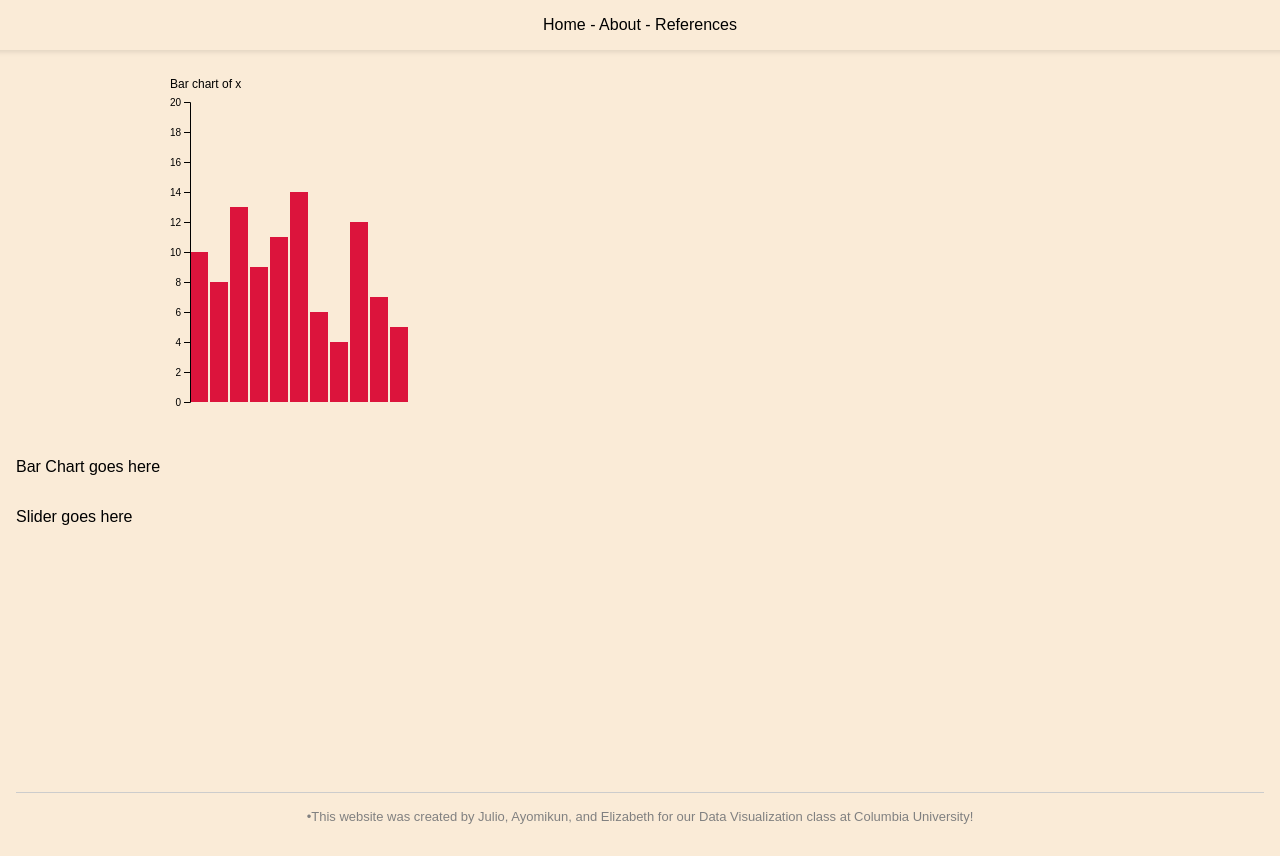
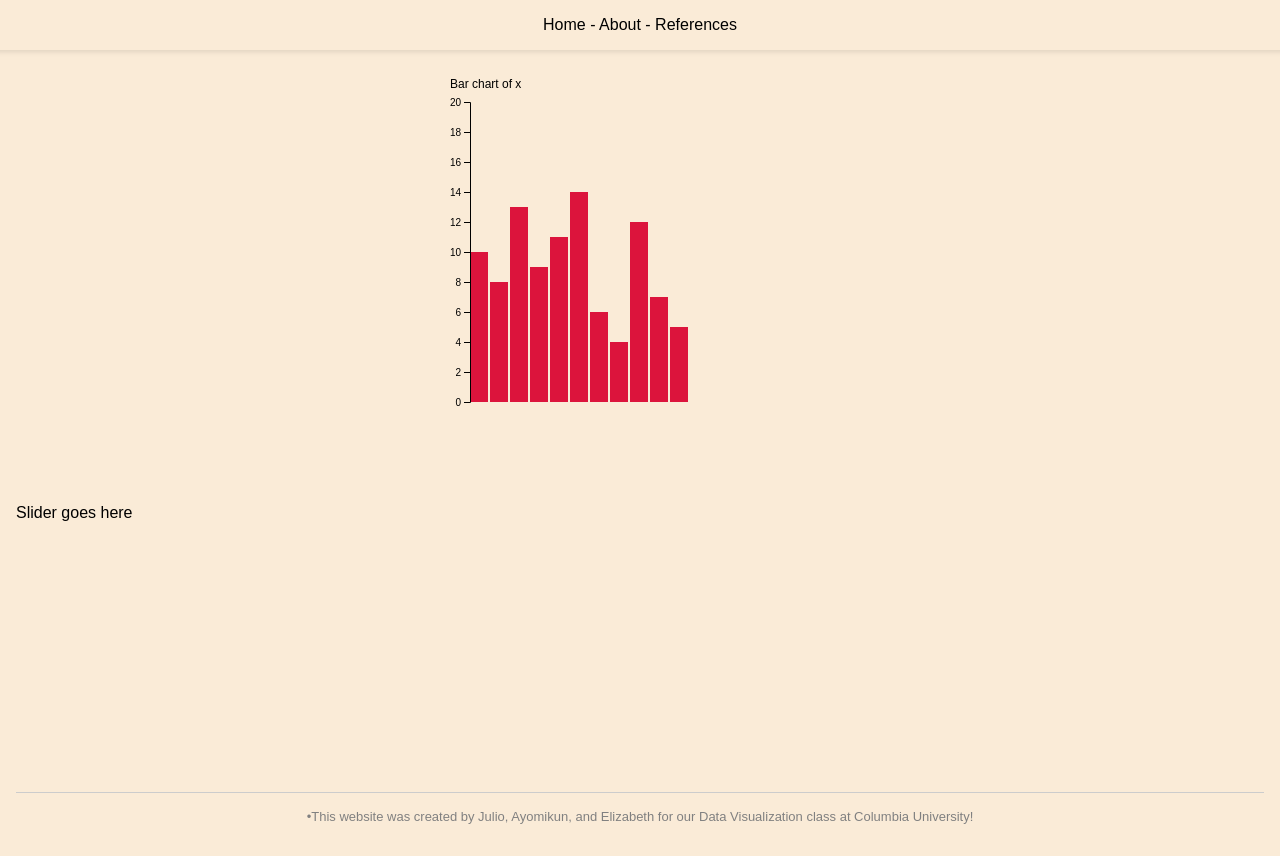
Before and after one commit to RefrigerationUnit/CarbonBurger, a plain HTML site: page index.html in a window 1280 px wide. Drawn offline with nearby package versions, Linux system fonts and the light colour scheme.

Commit message:
comment center bar chart

```diff
--- a/index.html
+++ b/index.html
@@ -9,7 +9,7 @@
 </head>
 <body>
     <header>Home - About - References</header>
-    <div id="chart">Bar Chart goes here</div>
+    <div id="chart"></div>
     <div>Slider goes here</div>
     <div class="footer_wrapper">
         <hr>
--- a/styles.css
+++ b/styles.css
@@ -29,6 +29,15 @@ header {
     background-color: antiquewhite;
 }
 
+#chart {
+    display: flex;
+    justify-content: center; /* center horizontally */
+    align-items: center;     /* center vertically */
+    height: 400px;           /* match SVG height or desired height */
+    /* transform: translateX(+10%); */
+}
+
+
 .footer_wrapper {
     margin-top: auto;
     text-align: center;
```
